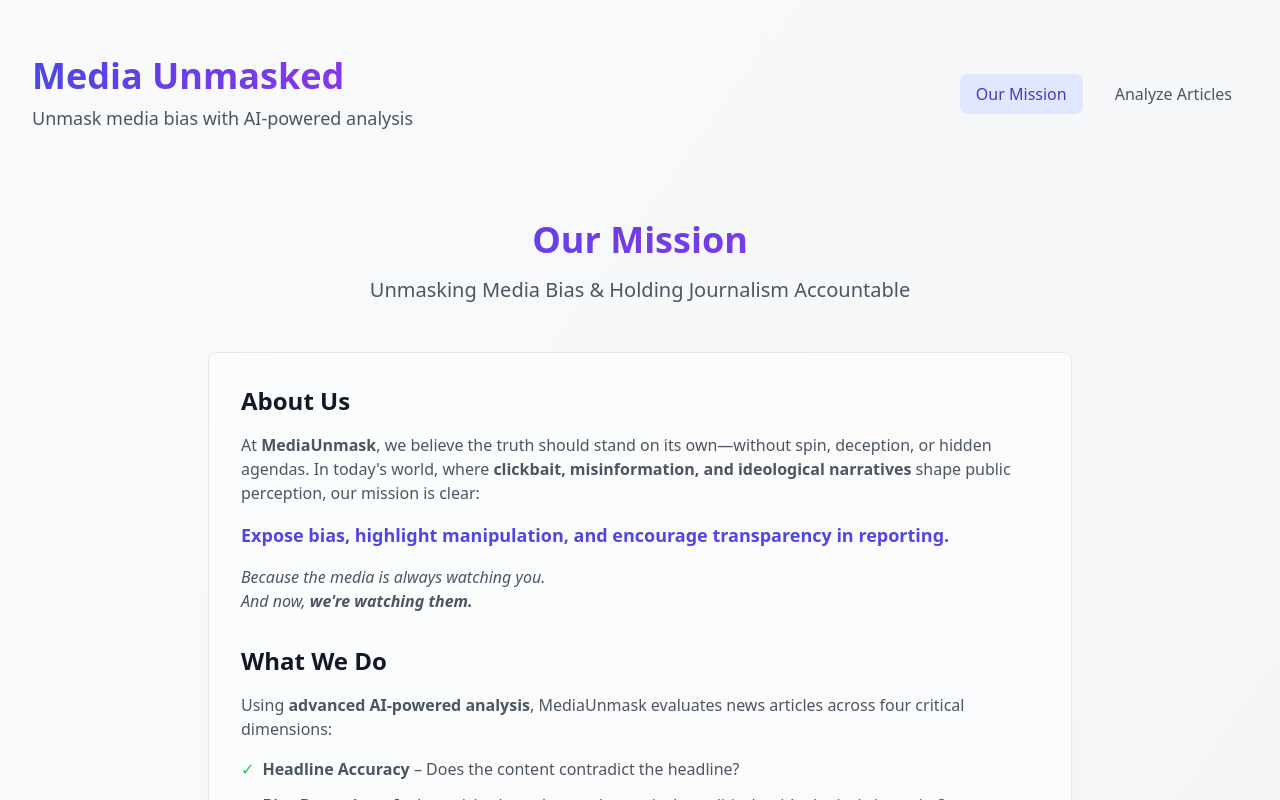
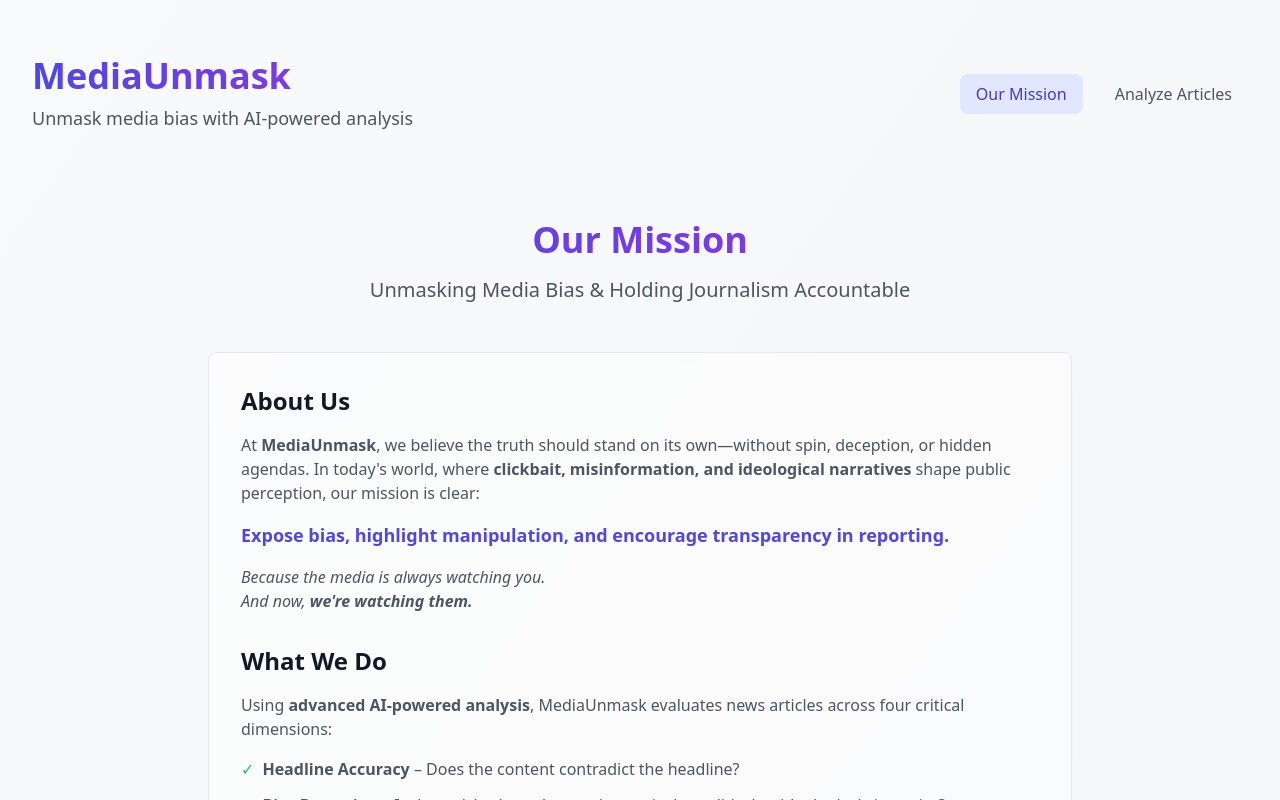
Before and after one commit to LtShibby/MediaUnmasked, a React (Vite) app in the folder frontend/: page / in a window 1280 px wide. Shown: the top 800 px of the page. Built offline with nearby package versions, Linux system fonts and the light colour scheme.

Commit message:
updating header

```diff
--- a/frontend/src/components/Header.tsx
+++ b/frontend/src/components/Header.tsx
@@ -11,7 +11,7 @@ export const Header: FC<Props> = ({ onNavigate, currentPage }) => {
       <div className="container mx-auto px-4 flex justify-between items-center">
         <div>
           <h1 className="text-4xl font-bold bg-gradient-to-r from-indigo-600 to-purple-600 bg-clip-text text-transparent">
-            Media Unmasked
+            MediaUnmask
           </h1>
           <p className="mt-2 text-lg text-gray-600">
             Unmask media bias with AI-powered analysis
```
